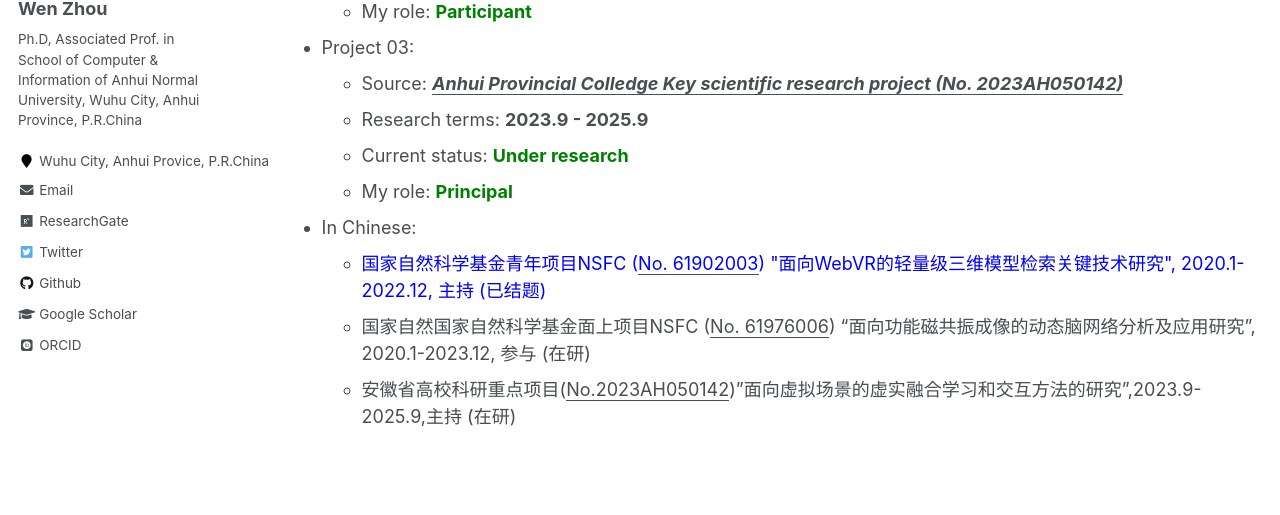
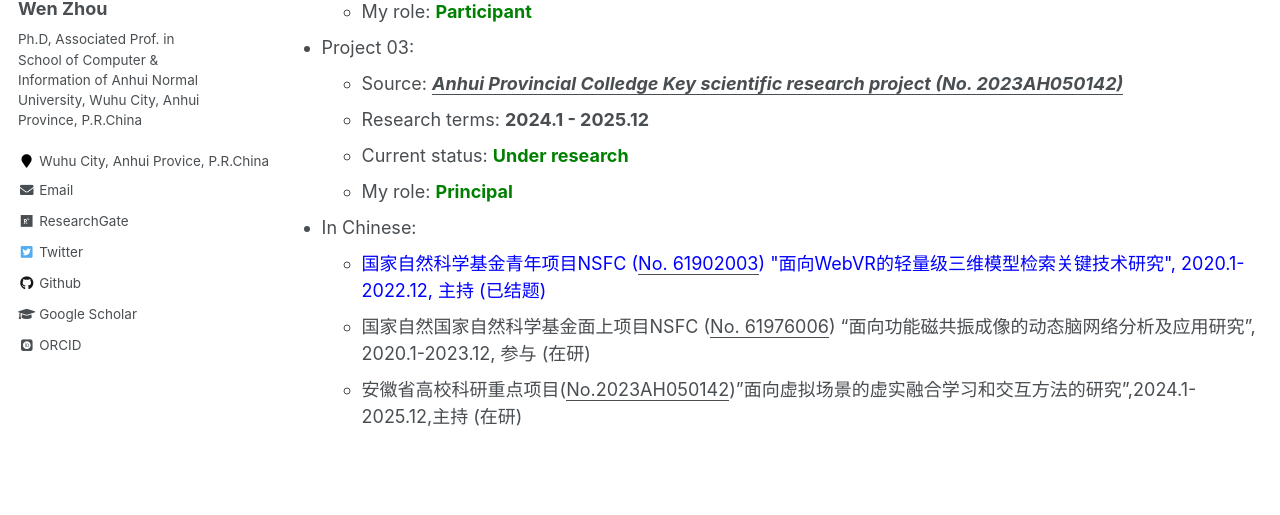
Before and after one commit to zhouwen327/zhouwen327.github.io, a Jekyll site: the page built from _pages/projects.md, in a window 1280 px wide and 900 px high, scrolled down 701 px. Shown: the part 249-764 px from the top of the window. Built offline with Jekyll 4.4.1, drawn with Linux system fonts in a browser that asks for light colours; some web fonts are replaced.

Commit message:
Update project01.md

```diff
--- a/_projects/project01.md
+++ b/_projects/project01.md
@@ -18,10 +18,10 @@ output: true
     - My role:  <font color='green'><b>Participant</b></font>
 + Project 03:
     + Source: <i><b><u>Anhui Provincial Colledge Key scientific research project (No. 2023AH050142)</u></b></i>
-    - Research terms: <b>2023.9 - 2025.9</b>
+    - Research terms: <b>2024.1 - 2025.12</b>
     - Current status: <b><font color='green'>Under research </font></b>
     - My role:  <font color='green'><b>Principal</b></font>
 - In Chinese:
     - <font style='color: blue;'>国家自然科学基金青年项目NSFC (<u>No. 61902003</u>) "面向WebVR的轻量级三维模型检索关键技术研究", 2020.1-2022.12, 主持 (已结题)</font>
     - 国家自然国家自然科学基金面上项目NSFC (<u>No. 61976006</u>) "面向功能磁共振成像的动态脑网络分析及应用研究", 2020.1-2023.12, 参与 (在研)
-    - 安徽省高校科研重点项目(<u>No.2023AH050142</u>)"面向虚拟场景的虚实融合学习和交互方法的研究",2023.9-2025.9,主持 (在研)
+    - 安徽省高校科研重点项目(<u>No.2023AH050142</u>)"面向虚拟场景的虚实融合学习和交互方法的研究",2024.1-2025.12,主持 (在研)
```
